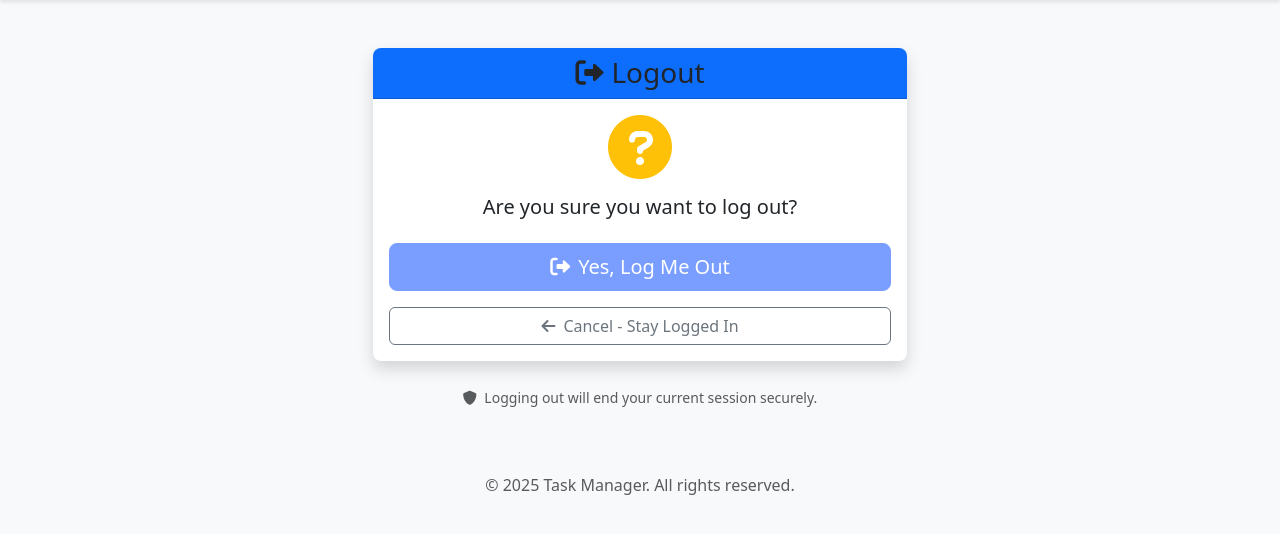
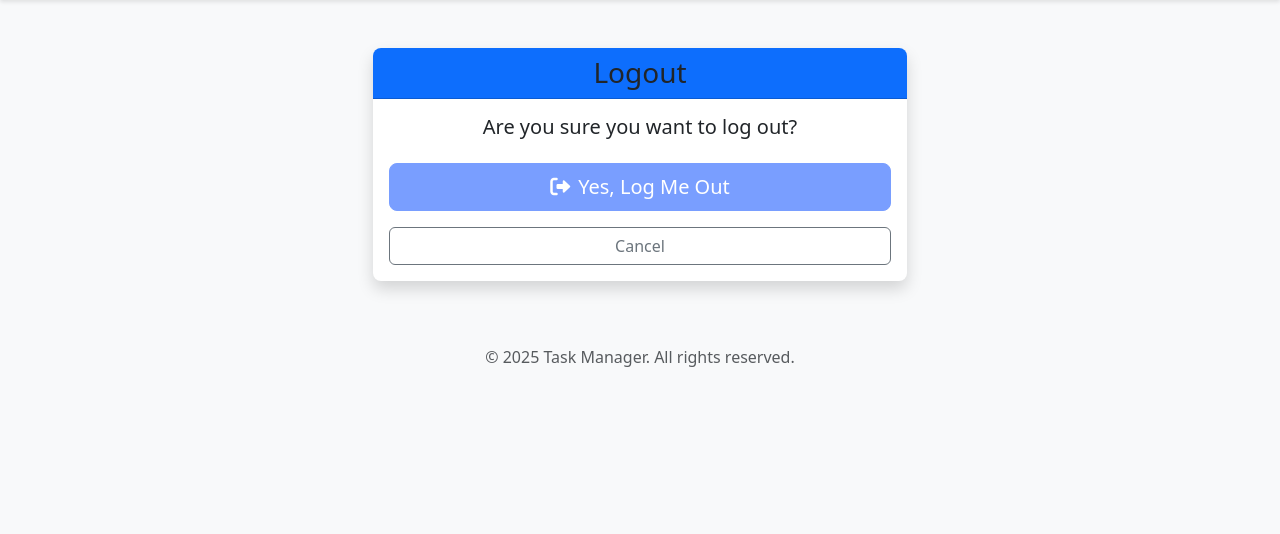
Before and after one commit to Shakilkhan24/Web-Project-Django, a Django app: page /logout/ in a window 1280 px wide. Shown: the part 56-590 px from the top of the page. Run offline with Django 5.2, Linux system fonts and the light colour scheme; a user stored in the database is signed in.

Commit message:
modified logout page.

```diff
--- a/tasks/templates/account/logout.html
+++ b/tasks/templates/account/logout.html
@@ -7,14 +7,13 @@
             <div class="card shadow">
                 <div class="card-header bg-primary text-dark">
                     <h3 class="mb-0 text-center">
-                        <i class="fas fa-sign-out-alt me-2"></i>Logout
+                        <i></i>Logout
                     </h3>
                 </div>
                 <div class="card-body text-center">
                     <div class="mb-4">
-                        <i class="fas fa-question-circle fa-4x text-warning mb-3"></i>
+                        <i></i>
                         <h5>Are you sure you want to log out?</h5>
-                        <!-- <p class="text-muted">You will need to sign in again to access your tasks.</p> -->
                     </div>
 
                     <div class="d-grid gap-2">
@@ -25,18 +24,13 @@
                             </button>
                         </form>
                         <a href="{% url 'task_list' %}" class="btn btn-outline-secondary">
-                            <i class="fas fa-arrow-left me-2"></i>Cancel - Stay Logged In
+                            <i></i>Cancel
                         </a>
                     </div>
                 </div>
             </div>
 
-            <div class="text-center mt-4">
-                <small class="text-muted">
-                    <i class="fas fa-shield-alt me-1"></i>
-                    Logging out will end your current session securely.
-                </small>
-            </div>
+
         </div>
     </div>
 </div>
```
Also changed, not shown: db.sqlite3.
